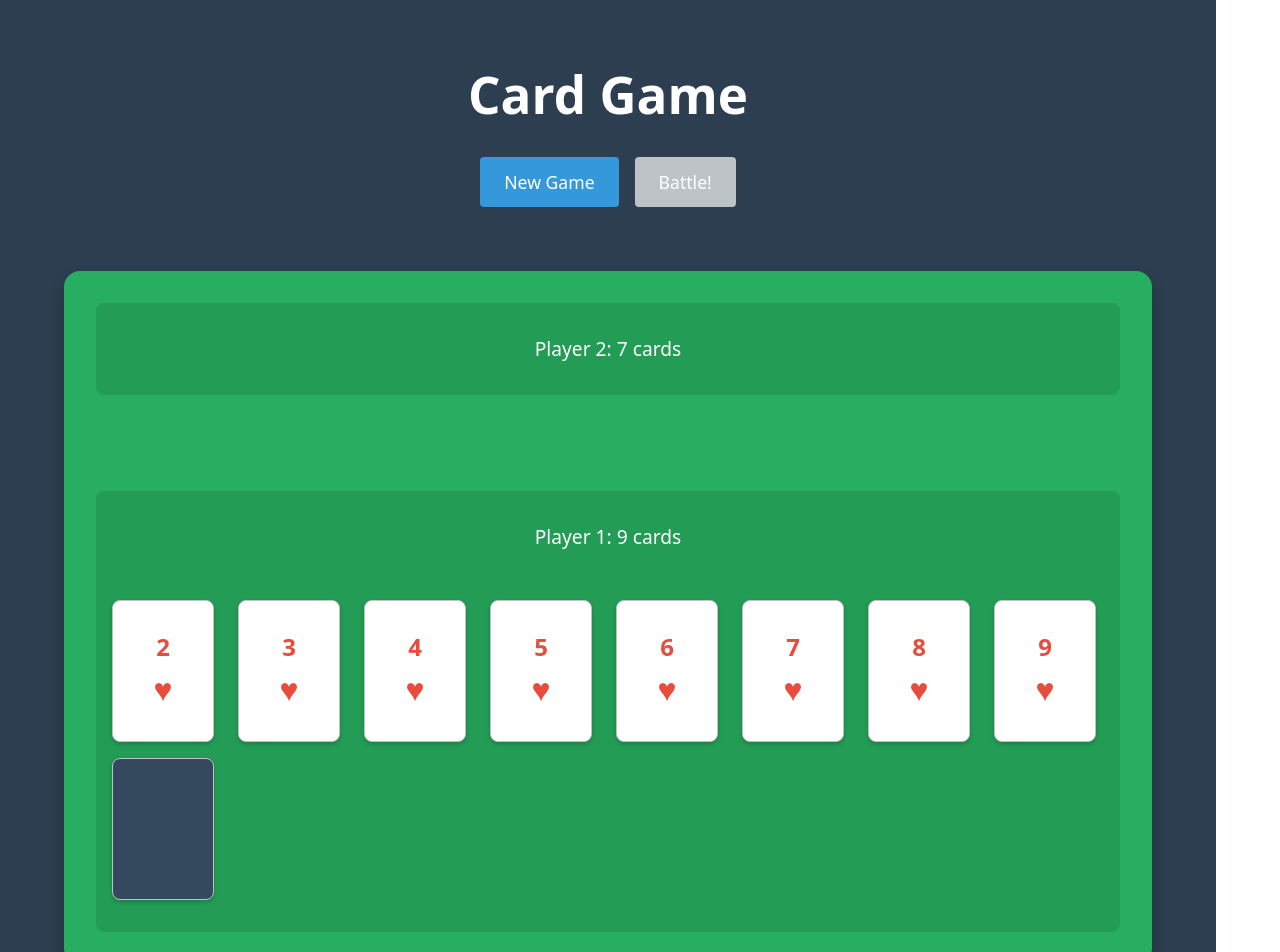
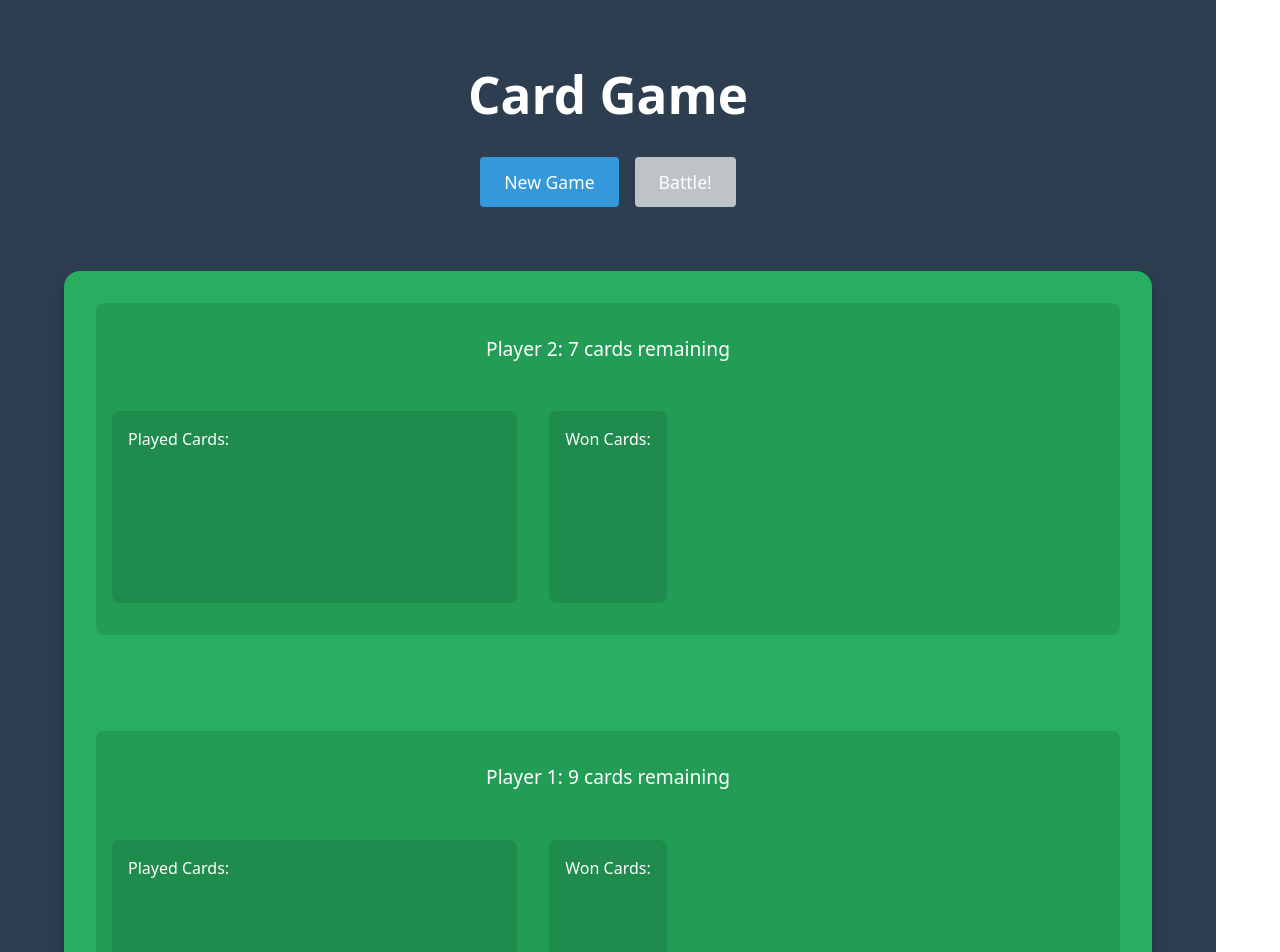
Before and after one commit to jrh330/Card-game, a React (Vite) app: page / in a window 1280 px wide. Shown: the top 952 px of the page. Built offline with nearby package versions, Linux system fonts and the light colour scheme.

Commit message:
Feature: Add played cards tracking and improve game UI

```diff
--- a/src/components/Game/Game.tsx
+++ b/src/components/Game/Game.tsx
@@ -47,9 +47,35 @@
     width: 100%;
 `;
 
+const PlayArea = styled.div`
+    display: grid;
+    grid-template-columns: 1fr auto 1fr;
+    gap: 2rem;
+    align-items: center;
+    width: 100%;
+    padding: 1rem;
+`;
+
+const PlayedCards = styled.div`
+    display: flex;
+    flex-wrap: wrap;
+    gap: 0.5rem;
+    padding: 1rem;
+    background: rgba(0, 0, 0, 0.1);
+    border-radius: 8px;
+    min-height: 160px;
+`;
+
+const PlayedCardsLabel = styled.div`
+    color: white;
+    font-size: 1em;
+    margin-bottom: 0.5rem;
+`;
+
 const BattleArea = styled.div`
     display: flex;
-    justify-content: center;
+    flex-direction: column;
+    align-items: center;
     gap: 2rem;
     padding: 1rem;
 `;
@@ -60,23 +86,18 @@
     margin-bottom: 2rem;
 `;
 
-const Button = styled.button`
+const Button = styled.button<{ disabled?: boolean }>`
     padding: 0.8rem 1.5rem;
     font-size: 1.1em;
     border: none;
     border-radius: 4px;
-    background: #3498db;
+    background: ${props => props.disabled ? '#bdc3c7' : '#3498db'};
     color: white;
-    cursor: pointer;
+    cursor: ${props => props.disabled ? 'not-allowed' : 'pointer'};
     transition: background 0.2s;
 
     &:hover {
-        background: #2980b9;
-    }
-
-    &:disabled {
-        background: #bdc3c7;
-        cursor: not-allowed;
+        background: ${props => props.disabled ? '#bdc3c7' : '#2980b9'};
     }
 `;
 
@@ -87,13 +108,26 @@
     margin: 1rem 0;
 `;
 
+interface PlayerState extends Player {
+    playedCards: CardType[];
+    wonCards: CardType[];
+}
+
 export const Game: React.FC = () => {
-    const [player1, setPlayer1] = useState<Player>(createPlayer(uuidv4(), "Player 1"));
-    const [player2, setPlayer2] = useState<Player>(createPlayer(uuidv4(), "Player 2"));
+    const [player1, setPlayer1] = useState<PlayerState>({
+        ...createPlayer(uuidv4(), "Player 1"),
+        playedCards: [],
+        wonCards: []
+    });
+    const [player2, setPlayer2] = useState<PlayerState>({
+        ...createPlayer(uuidv4(), "Player 2"),
+        playedCards: [],
+        wonCards: []
+    });
     const [selectedCard, setSelectedCard] = useState<CardType | null>(null);
     const [battleCards, setBattleCards] = useState<[CardType | null, CardType | null]>([null, null]);
     const [gameOver, setGameOver] = useState(false);
-    const [winner, setWinner] = useState<Player | null>(null);
+    const [winner, setWinner] = useState<PlayerState | null>(null);
 
     useEffect(() => {
         handleNewGame();
@@ -103,13 +137,17 @@
         const deck = shuffleDeck(createDeck());
 
         setPlayer1({
-            ...player1,
+            ...createPlayer(uuidv4(), "Player 1"),
             deck: deck.slice(0, 9),
+            playedCards: [],
+            wonCards: []
         });
 
         setPlayer2({
-            ...player2,
+            ...createPlayer(uuidv4(), "Player 2"),
             deck: deck.slice(9),
+            playedCards: [],
+            wonCards: []
         });
 
         setBattleCards([null, null]);
@@ -119,55 +157,94 @@
     };
 
     const handleCardSelect = (card: CardType) => {
-        if (!selectedCard && !gameOver) {
+        if (!selectedCard && !gameOver && !player1.playedCards.find(c => c.id === card.id)) {
             setSelectedCard(card);
         }
     };
 
     const handleBattle = () => {
-        if (!selectedCard || gameOver) return;
+        if (!selectedCard || gameOver || player2.deck.length === 0) return;
 
-        // Get a random card from player 2
-        const randomIndex = Math.floor(Math.random() * player2.deck.length);
-        const player2Card = { ...player2.deck[randomIndex], faceUp: true };
+        // Get a random unplayed card from player 2
+        const availableCards = player2.deck.filter(card =>
+            !player2.playedCards.find(played => played.id === card.id)
+        );
+
+        if (availableCards.length === 0) {
+            setGameOver(true);
+            determineWinner();
+            return;
+        }
+
+        const randomIndex = Math.floor(Math.random() * availableCards.length);
+        const player2Card = { ...availableCards[randomIndex], faceUp: true };
 
         setBattleCards([selectedCard, player2Card]);
 
         const value1 = getCardValue(selectedCard.rank);
         const value2 = getCardValue(player2Card.rank);
 
-        // Remove the played cards from both decks
-        const player1NewDeck = player1.deck.filter(card => card.id !== selectedCard.id);
-        const player2NewDeck = player2.deck.filter(card => card.id !== player2Card.id);
+        // Add cards to played piles
+        const player1NewPlayedCards = [...player1.playedCards, selectedCard];
+        const player2NewPlayedCards = [...player2.playedCards, player2Card];
 
         if (value1 === value2) {
-            // Cards are tied, leave them in the battle area
-            setPlayer1({ ...player1, deck: player1NewDeck });
-            setPlayer2({ ...player2, deck: player2NewDeck });
-            setSelectedCard(null);
+            // Tie - cards stay in played piles
+            setPlayer1({
+                ...player1,
+                playedCards: player1NewPlayedCards
+            });
+            setPlayer2({
+                ...player2,
+                playedCards: player2NewPlayedCards
+            });
         } else {
+            // Winner takes both cards
             const winner = value1 > value2 ? player1 : player2;
-            const winnerNewDeck = winner.id === player1.id
-                ? [...player1NewDeck, selectedCard, player2Card]
-                : [...player2NewDeck, selectedCard, player2Card];
+            const newWonCards = [...winner.wonCards, selectedCard, player2Card];
 
             if (winner.id === player1.id) {
-                setPlayer1({ ...player1, deck: winnerNewDeck });
-                setPlayer2({ ...player2, deck: player2NewDeck });
+                setPlayer1({
+                    ...player1,
+                    playedCards: player1NewPlayedCards,
+                    wonCards: newWonCards
+                });
+                setPlayer2({
+                    ...player2,
+                    playedCards: player2NewPlayedCards
+                });
             } else {
-                setPlayer2({ ...player2, deck: winnerNewDeck });
-                setPlayer1({ ...player1, deck: player1NewDeck });
+                setPlayer2({
+                    ...player2,
+                    playedCards: player2NewPlayedCards,
+                    wonCards: newWonCards
+                });
+                setPlayer1({
+                    ...player1,
+                    playedCards: player1NewPlayedCards
+                });
+            }
         }
 
         setSelectedCard(null);
-            setBattleCards([null, null]);
 
-            // Check for game over
-            if (winnerNewDeck.length >= 14) {
+        // Check if all cards have been played
+        if (player1NewPlayedCards.length === 9 || player2NewPlayedCards.length === 9) {
             setGameOver(true);
-                setWinner(winner);
+            determineWinner();
         }
+    };
+
+    const determineWinner = () => {
+        const p1Score = player1.wonCards.length;
+        const p2Score = player2.wonCards.length;
+
+        if (p1Score > p2Score) {
+            setWinner(player1);
+        } else if (p2Score > p1Score) {
+            setWinner(player2);
         }
+        // If equal, it's a tie (winner remains null)
     };
 
     return (
@@ -186,15 +263,32 @@
             <Table>
                 <PlayerArea>
                     <PlayerStats>
-                        {player2.name}: {player2.deck.length} cards
+                        {player2.name}: {player2.deck.length - player2.playedCards.length} cards remaining
+                        {player2.wonCards.length > 0 && ` (Won: ${player2.wonCards.length})`}
                     </PlayerStats>
-                    {battleCards[1] && <Card card={battleCards[1]} disabled />}
+                    <PlayArea>
+                        <PlayedCards>
+                            <PlayedCardsLabel>Played Cards:</PlayedCardsLabel>
+                            {player2.playedCards.map((card, index) => (
+                                <Card key={card.id} card={card} disabled />
+                            ))}
+                        </PlayedCards>
+                        {battleCards[1] && (
+                            <Card card={battleCards[1]} disabled />
+                        )}
+                        <PlayedCards>
+                            <PlayedCardsLabel>Won Cards:</PlayedCardsLabel>
+                            {player2.wonCards.map((card, index) => (
+                                <Card key={card.id} card={card} disabled />
+                            ))}
+                        </PlayedCards>
+                    </PlayArea>
                 </PlayerArea>
 
                 <BattleArea>
                     {gameOver ? (
                         <div style={{ color: 'white', fontSize: '2em' }}>
-                            {winner?.name} Wins!
+                            {winner ? `${winner.name} Wins!` : "It's a Tie!"}
                         </div>
                     ) : (
                         battleCards[0] && battleCards[1] && (
@@ -207,18 +301,39 @@
 
                 <PlayerArea isBottom>
                     <PlayerStats>
-                        {player1.name}: {player1.deck.length} cards
+                        {player1.name}: {player1.deck.length - player1.playedCards.length} cards remaining
+                        {player1.wonCards.length > 0 && ` (Won: ${player1.wonCards.length})`}
                     </PlayerStats>
+                    <PlayArea>
+                        <PlayedCards>
+                            <PlayedCardsLabel>Played Cards:</PlayedCardsLabel>
+                            {player1.playedCards.map((card, index) => (
+                                <Card key={card.id} card={card} disabled />
+                            ))}
+                        </PlayedCards>
+                        {battleCards[0] && (
+                            <Card card={battleCards[0]} disabled />
+                        )}
+                        <PlayedCards>
+                            <PlayedCardsLabel>Won Cards:</PlayedCardsLabel>
+                            {player1.wonCards.map((card, index) => (
+                                <Card key={card.id} card={card} disabled />
+                            ))}
+                        </PlayedCards>
+                    </PlayArea>
                     <CardGrid>
-                        {player1.deck.map((card) => (
+                        {player1.deck.map((card) => {
+                            const isPlayed = player1.playedCards.some(c => c.id === card.id);
+                            return (
                                 <Card
                                     key={card.id}
                                     card={card}
                                     onClick={() => handleCardSelect(card)}
                                     selected={selectedCard?.id === card.id}
-                                disabled={gameOver}
+                                    disabled={isPlayed || gameOver}
                                 />
-                        ))}
+                            );
+                        })}
                     </CardGrid>
                 </PlayerArea>
             </Table>
```
Lines whose indentation alone changed are shown as unchanged.
